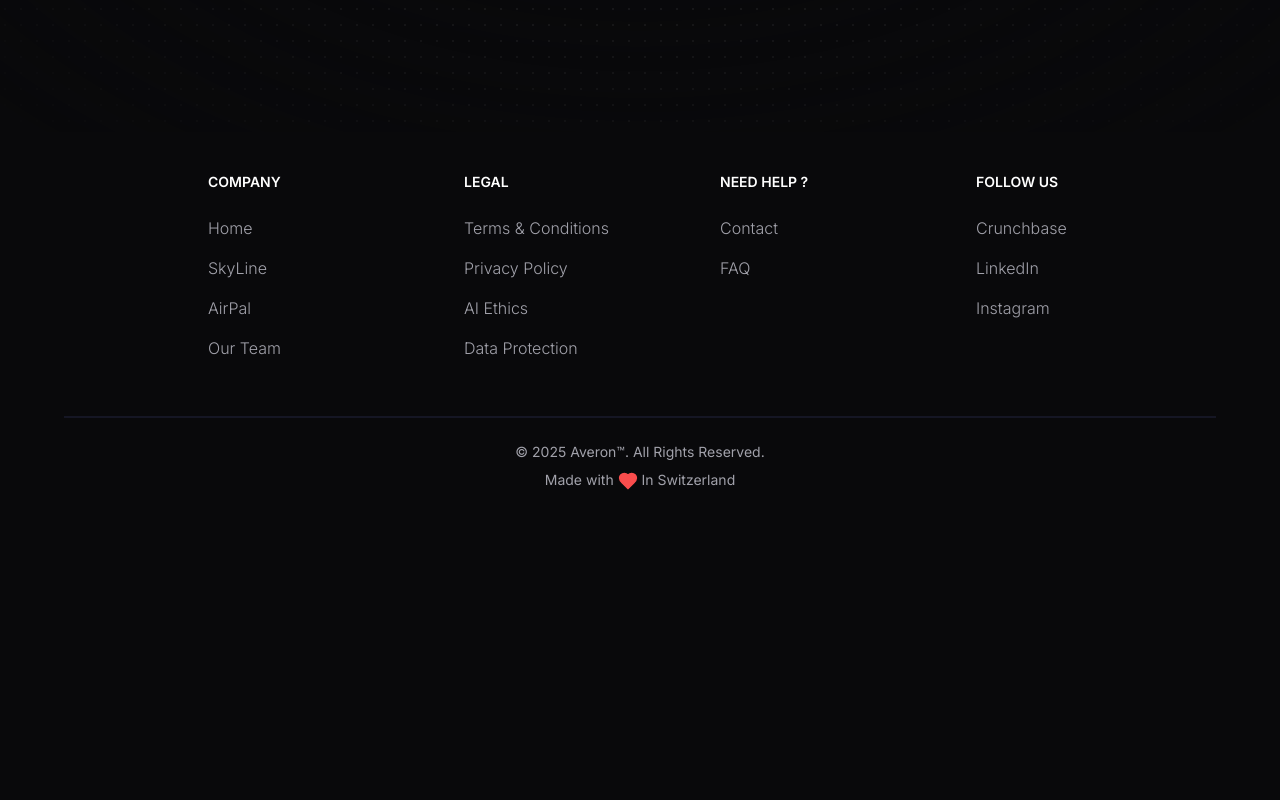
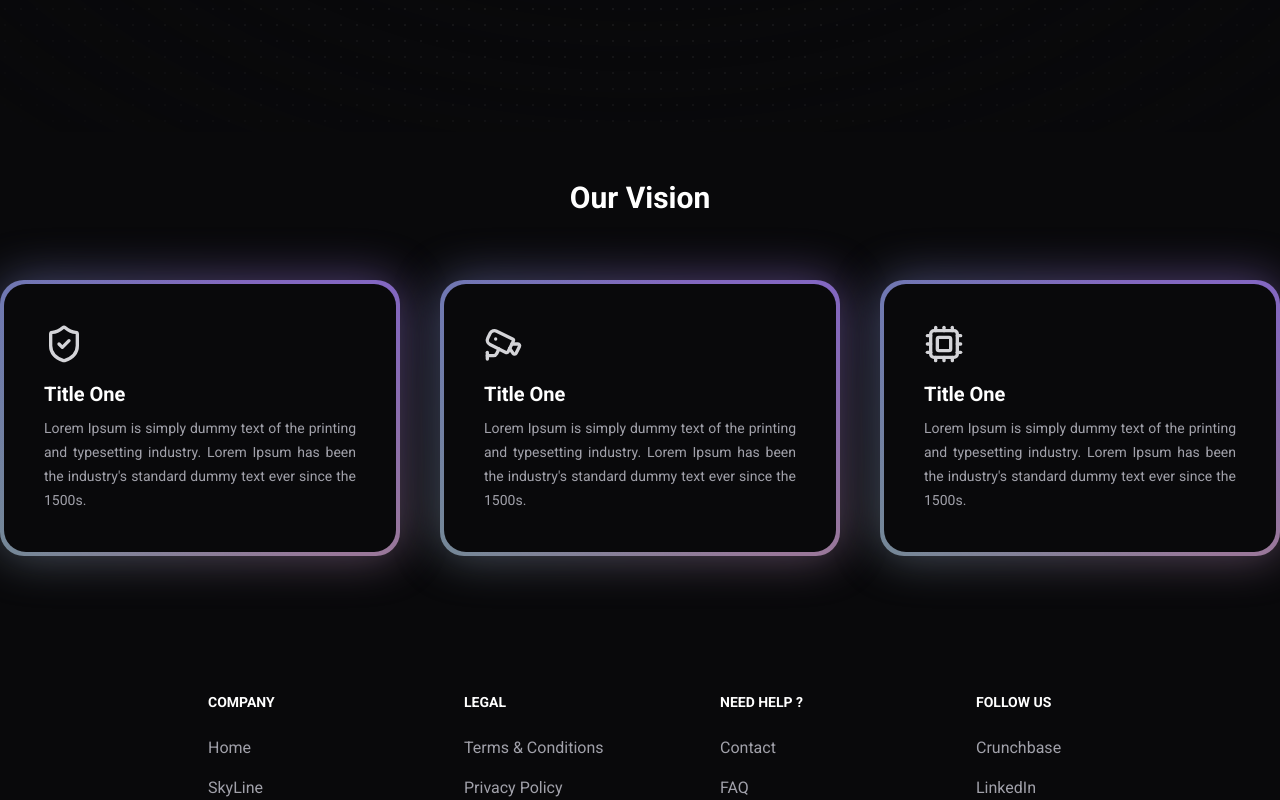
Before and after one commit to sasheshsingh/averon-website, a Next.js app: page / in a window 1280 px wide. Shown: the part 800-1600 px from the top of the page. Before the commit the page ends 1311 px from the top, so only its background shows below. Built offline with nearby package versions, Linux system fonts and the light colour scheme.

Commit message:
vision - done

```diff
--- a/src/app/layout.tsx
+++ b/src/app/layout.tsx
@@ -1,10 +1,13 @@
 import type { Metadata } from "next";
-import { Inter } from "next/font/google";
+import { Roboto, Inter } from "next/font/google";
 import "./globals.css";
 import { twMerge } from "tailwind-merge";
 import ScreenSizeGuard from "../components/screenSizeLogin";
 
-const inter = Inter({ subsets: ["latin"] });
+const roboto = Roboto({
+  subsets: ["latin"],
+  weight: ["400", "700"],
+});
 
 export const metadata: Metadata = {
   title: "Averon",
@@ -20,7 +23,7 @@
     <html lang="en">
       <body
         className={twMerge(
-          inter.className,
+          roboto.className,
           "bg-zinc-950 antialiased"
         )}
       >
--- a/src/components/home/homeScreen.tsx
+++ b/src/components/home/homeScreen.tsx
@@ -1,11 +1,13 @@
 import React from "react";
 import { Hero } from "./hero";
-// import { Hero, Highlight } from "./hero";
+import Vision from "./vision";
 
 const HomeScreen = () => {
   return (
     <div className="max-w-screen-2xl mx-auto w-full">
       <Hero />
+      <Vision />
+
     </div>
   );
 };
--- /dev/null
+++ b/src/components/home/partners.tsx
@@ -0,0 +1,70 @@
+"use client";
+import Image from "next/image";
+import React from "react";
+import { motion } from "framer-motion";
+
+// Logo data
+const logoList = [
+  { name: "Google", image: "" },
+  { name: "Google", image: "" },
+  { name: "Google", image: "" },
+  { name: "Google", image: "" },
+  { name: "Google", image: "" },
+  { name: "Google", image: "" },
+];
+
+// Reusable Logo Ticker Component
+const LogoMarquee = ({ logos, speed = 25 }: { logos: typeof logoList; speed?: number }) => {
+  return (
+    <div className="overflow-hidden [mask-image:linear-gradient(to_right,transparent,black_20%,black_80%,transparent)]">
+      <motion.div
+        animate={{ x: "-50%" }}
+        transition={{
+          duration: speed,
+          ease: "linear",
+          repeat: Infinity,
+        }}
+        className="flex gap-24 pr-24"
+      >
+        {Array.from({ length: 2 }).map((_, i) => (
+          <React.Fragment key={i}>
+            {logos.map((logo, index) => (
+              <Image
+                key={`${logo.name}-${index}`}
+                src={logo.image}
+                alt={logo.name}
+                width={200}
+                height={100}
+                className="h-16 w-auto"
+              />
+            ))}
+          </React.Fragment>
+        ))}
+      </motion.div>
+    </div>
+  );
+};
+
+// Main LogoTicker Component
+export const LogoTicker = () => {
+  return (
+    <section className="w-screen py-36 mb-36">
+      <div className="container overflow-x-clip">
+        <h1 className="text-center text-white/50 text-7xl py-24">Our Trusted Partners</h1>
+        <LogoMarquee logos={logoList} speed={25} />
+      </div>
+    </section>
+  );
+};
+
+// Alternative LogoTickerList Component
+export const LogoTickerList = () => {
+  return (
+    <section className="py-56">
+      <div className="container text-center">
+        <h1 className="text-6xl font-semibold mb-8">Our Trusted Partners</h1>
+        <LogoMarquee logos={logoList} speed={20} />
+      </div>
+    </section>
+  );
+};
--- /dev/null
+++ b/src/components/home/vision.tsx
@@ -0,0 +1,80 @@
+"use client";
+import React from "react";
+import { BackgroundGradient } from "../ui/background-gradient";
+import {
+  ourVisionCardOneSubtitle,
+  ourVisionCardOneTitle,
+  ourVisionCardThreeSubtitle,
+  ourVisionCardThreeTitle,
+  ourVisionCardTwoSubtitle,
+  ourVisionCardTwoTitle,
+  ourVisionTitle,
+} from "@/data/content";
+import { Cctv, Cpu, ShieldCheck } from "lucide-react";
+
+// Static hardcoded data for the cards
+const visionCardsData = [
+  {
+    title: ourVisionCardOneTitle,
+    subtitle: ourVisionCardOneSubtitle,
+    icon: ShieldCheck,
+  },
+  {
+    title: ourVisionCardTwoTitle,
+    subtitle: ourVisionCardTwoSubtitle,
+    icon: Cctv,
+  },
+  {
+    title: ourVisionCardThreeTitle,
+    subtitle: ourVisionCardThreeSubtitle,
+    icon: Cpu,
+  },
+];
+
+// Card component
+interface CardProps {
+  title: string;
+  subtitle: string;
+  icon: React.ComponentType<{ className?: string }>;
+}
+
+const Card = ({ title, subtitle, icon: Icon }: CardProps) => {
+  return (
+    <div className="w-[25rem]">
+      <BackgroundGradient className="rounded-[22px] p-4 sm:p-10 bg-zinc-950">
+        <Icon className="w-10 h-10 text-zinc-300" />{" "}
+        {/* Render the icon dynamically */}
+        <p className="font-semibold sm:text-xl text-white mt-4 mb-2">{title}</p>
+        <p className="text-sm text-zinc-400 text-justify leading-6">
+          {subtitle}
+        </p>
+      </BackgroundGradient>
+    </div>
+  );
+};
+
+// Vision component
+const Vision = () => {
+  return (
+    <div className="mt-12 mb-24">
+      {/* Section title */}
+      <div className="text-3xl font-semibold mx-auto text-white text-center mb-16">
+        {ourVisionTitle}
+      </div>
+
+      {/* Card Container */}
+      <div className="flex flex-row justify-between gap-4">
+        {visionCardsData.map((card, index) => (
+          <Card
+            key={index}
+            title={card.title}
+            subtitle={card.subtitle}
+            icon={card.icon}
+          />
+        ))}
+      </div>
+    </div>
+  );
+};
+
+export default Vision;
--- a/src/components/navbar.tsx
+++ b/src/components/navbar.tsx
@@ -56,7 +56,7 @@
                 containerClassName="rounded-lg"
                 as="button"
                 className="bg-zinc-950 text-white flex items-center space-x-2"
-                duration={0.5}
+                duration={0.4}
               >
                 <span>{joinWaitlist}</span>
               </HoverBorderGradient>
--- /dev/null
+++ b/src/components/ui/background-gradient.tsx
@@ -0,0 +1,72 @@
+import { cn } from "../../../lib/utils";
+import React from "react";
+import { motion } from "framer-motion";
+
+export const BackgroundGradient = ({
+  children,
+  className,
+  containerClassName,
+  animate = true,
+}: {
+  children?: React.ReactNode;
+  className?: string;
+  containerClassName?: string;
+  animate?: boolean;
+}) => {
+  const variants = {
+    initial: {
+      backgroundPosition: "0 50%",
+    },
+    animate: {
+      backgroundPosition: ["0, 50%", "100% 50%", "0 50%"],
+    },
+  };
+  return (
+    <div className={cn("relative p-[4px] group", containerClassName)}>
+      <motion.div
+        variants={animate ? variants : undefined}
+        initial={animate ? "initial" : undefined}
+        animate={animate ? "animate" : undefined}
+        transition={
+          animate
+            ? {
+                duration: 5,
+                repeat: Infinity,
+                repeatType: "reverse",
+              }
+            : undefined
+        }
+        style={{
+          backgroundSize: animate ? "400% 400%" : undefined,
+        }}
+        className={cn(
+          "absolute inset-0 rounded-3xl z-[1] opacity-60 group-hover:opacity-100 blur-xl  transition duration-500 will-change-transform",
+          " bg-[radial-gradient(circle_farthest-side_at_0_100%,#00ccb1,transparent),radial-gradient(circle_farthest-side_at_100%_0,#7b61ff,transparent),radial-gradient(circle_farthest-side_at_100%_100%,#ffc414,transparent),radial-gradient(circle_farthest-side_at_0_0,#1ca0fb,#141316)]"
+        )}
+      />
+      <motion.div
+        variants={animate ? variants : undefined}
+        initial={animate ? "initial" : undefined}
+        animate={animate ? "animate" : undefined}
+        transition={
+          animate
+            ? {
+                duration: 5,
+                repeat: Infinity,
+                repeatType: "reverse",
+              }
+            : undefined
+        }
+        style={{
+          backgroundSize: animate ? "400% 400%" : undefined,
+        }}
+        className={cn(
+          "absolute inset-0 rounded-3xl z-[1] will-change-transform",
+          "bg-[radial-gradient(circle_farthest-side_at_0_100%,#00ccb1,transparent),radial-gradient(circle_farthest-side_at_100%_0,#7b61ff,transparent),radial-gradient(circle_farthest-side_at_100%_100%,#ffc414,transparent),radial-gradient(circle_farthest-side_at_0_0,#1ca0fb,#141316)]"
+        )}
+      />
+
+      <div className={cn("relative z-10", className)}>{children}</div>
+    </div>
+  );
+};
--- a/src/data/content.ts
+++ b/src/data/content.ts
@@ -1,11 +1,15 @@
-// HINTS FOR COLOR USAGE
+// HINTS FOR COLOR / SIZE USAGE
 /*
     Background: zinc-950
     Border & Outlines: zinc-500
     Titles & Headers: white
-    subtitles / descriptions: zinc-300
+    card icons: zinc-300
+    subtitles / descriptions: zinc-400
     hover & small notes: zinc-400
     interactive color: indigo-400
+    line height: leading-6
+    Card titles: text-xl
+    Card subtitles: text-sm
 */
 
 // HERO
@@ -13,6 +17,15 @@
 export const heroSubtitleStart = "World's First";
 export const heroSubtitleEnd = "UAVs for Safer World & Smarter Skies";
 export const heroSubtitleAnimatingWords = ["Intelligent", "Automated", "Elegant", "AI-Based"];
+
+// VISION
+export const ourVisionTitle = "Our Vision";
+export const ourVisionCardOneTitle = "Title One";
+export const ourVisionCardTwoTitle = "Title One";
+export const ourVisionCardThreeTitle = "Title One";
+export const ourVisionCardOneSubtitle = "Lorem Ipsum is simply dummy text of the printing and typesetting industry. Lorem Ipsum has been the industry's standard dummy text ever since the 1500s.";
+export const ourVisionCardTwoSubtitle = "Lorem Ipsum is simply dummy text of the printing and typesetting industry. Lorem Ipsum has been the industry's standard dummy text ever since the 1500s.";
+export const ourVisionCardThreeSubtitle = "Lorem Ipsum is simply dummy text of the printing and typesetting industry. Lorem Ipsum has been the industry's standard dummy text ever since the 1500s.";
 
 // EXTERNAL LINKS
 export const waitlistURL = "https://www.google.com";
```
Also changed, not shown: src/assets/Averon.svg.
